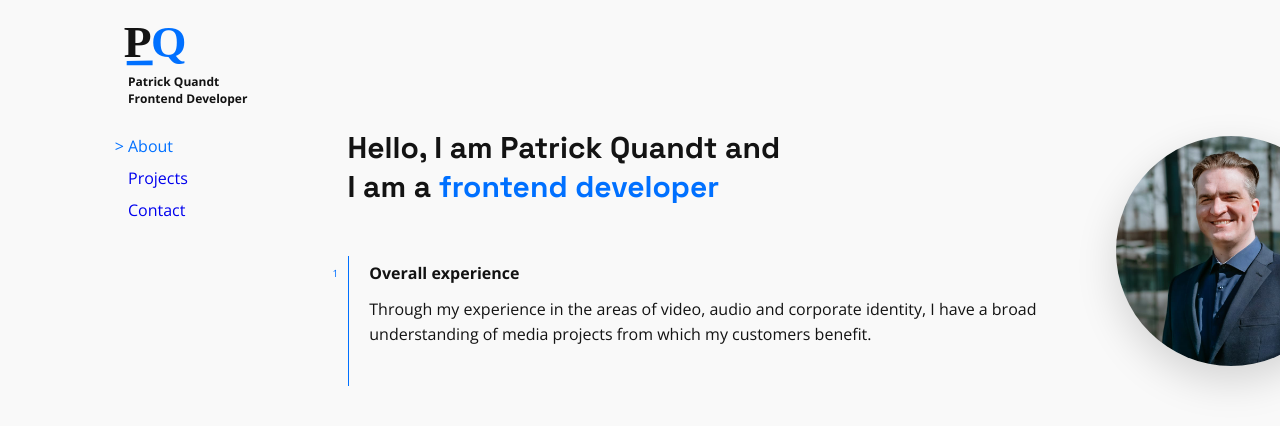
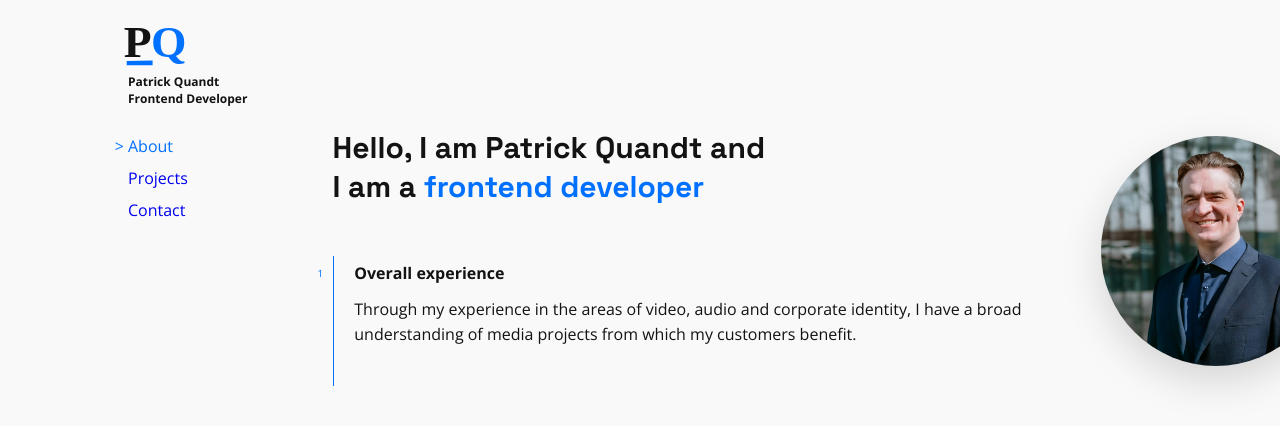
Before and after one commit to pquandt/pqweb, a React (Create React App) app: page / in a window 1280 px wide. Shown: the top 426 px of the page. Built offline with nearby package versions, Linux system fonts and the light colour scheme.

Commit message:
minor margin tweaks

```diff
--- a/sass/layout/_about.scss
+++ b/sass/layout/_about.scss
@@ -3,6 +3,7 @@
   padding-left: 5%;
   height: 100vh;
   position: absolute;
+  margin-left: -1.5rem;
 
   &-headline {
     padding-left: 2.5rem;
--- a/sass/layout/_skills.scss
+++ b/sass/layout/_skills.scss
@@ -1,8 +1,8 @@
 .skills {
-  padding-top: 13.5%;
+  padding-top: 13%;
   padding-left: 5%;
   height: 100vh;
-  visibility: hidden;
+  // margin: 1.5rem;
 
   &-span {
     font-family: $secondary-font, sans-serif;
--- a/src/components/About.js
+++ b/src/components/About.js
@@ -21,7 +21,7 @@
         scrollTrigger: {
           trigger: element.querySelector(".about"),
           start: "top top",
-          end: "+=3000",
+          end: "+=60%",
           markers: false,
           scrub: true,
           pin: true,
@@ -31,6 +31,7 @@
     );
   }, []);
   return (
+    <div>
       <div ref={ref}>
         <section className="about">
           <div className="about-headline">
@@ -47,8 +48,11 @@
 
               <p>
                 Through my experience in the areas of video, audio and corporate
-              identity, I have a broad understanding of media projects from
-              which my customers benefit.
+                identity,{" "}
+                <span>
+                  I have a broad understanding of media projects from which my
+                  customers benefit.
+                </span>
               </p>
             </div>
             <div className="about-img">
@@ -64,6 +68,7 @@
             </div>
           </div>
         </section>
+      </div>
       <Skills />
     </div>
   );
--- a/src/components/Skills.js
+++ b/src/components/Skills.js
@@ -21,7 +21,7 @@
         scrollTrigger: {
           trigger: element.querySelector(".skills"),
           start: "top top",
-          end: "+=3000",
+          end: "+=60%",
           markers: false,
           scrub: true,
           pin: true,
--- a/src/css/style.css
+++ b/src/css/style.css
@@ -113,7 +113,8 @@
   padding-top: 10%;
   padding-left: 5%;
   height: 100vh;
-  position: absolute; }
+  position: absolute;
+  margin-left: -1.5rem; }
   .about-headline {
     padding-left: 2.5rem;
     margin-bottom: 3rem; }
@@ -196,10 +197,9 @@
   padding: 1rem; }
 
 .skills {
-  padding-top: 13.5%;
+  padding-top: 13%;
   padding-left: 5%;
-  height: 100vh;
-  visibility: hidden; }
+  height: 100vh; }
   .skills-span {
     font-family: "Space Grotesk", sans-serif;
     font-weight: 700;
```
Lines whose indentation alone changed are shown as unchanged.
